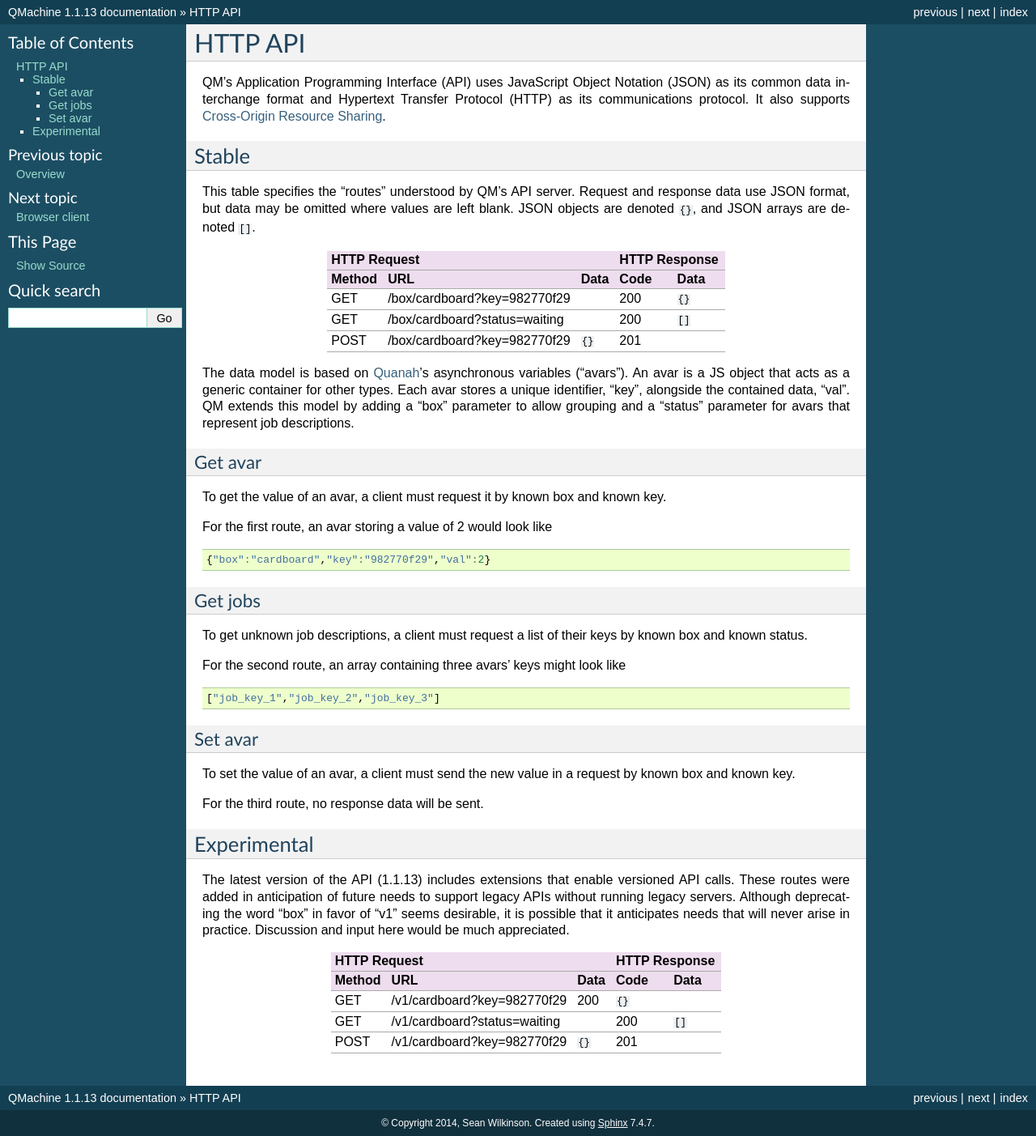
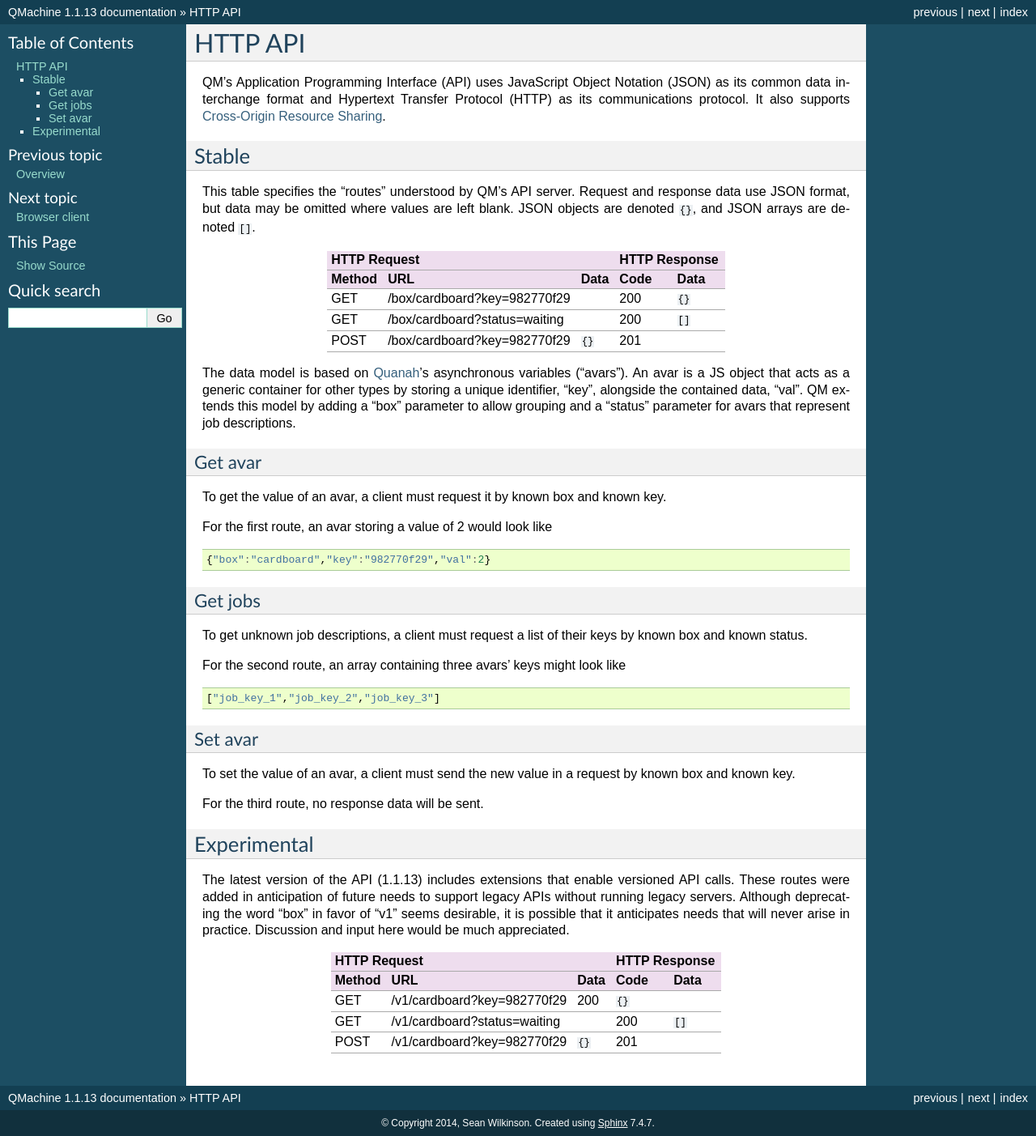
Before and after one commit to qmachine/qmachine, a Sphinx documentation site: the page built from docs/http-api.rst, in a window 1280 px wide. Shown: the whole page at 81% size. Built offline with Sphinx 7.4.7, drawn with Linux system fonts in a browser that asks for light colours.

Commit message:
Combined two sentences

```diff
--- a/docs/http-api.rst
+++ b/docs/http-api.rst
@@ -27,9 +27,9 @@ blank. JSON objects are denoted ``{}``, and JSON arrays are denoted ``[]``.
 
 
 The data model is based on Quanah_'s asynchronous variables ("avars"). An
-avar is a JS object that acts as a generic container for other types. Each avar
-stores a unique identifier, "key", alongside the contained data, "val". QM
-extends this model by adding a "box" parameter to allow grouping and a "status"
+avar is a JS object that acts as a generic container for other types by storing
+a unique identifier, "key", alongside the contained data, "val". QM extends
+this model by adding a "box" parameter to allow grouping and a "status"
 parameter for avars that represent job descriptions.
 
 
```
